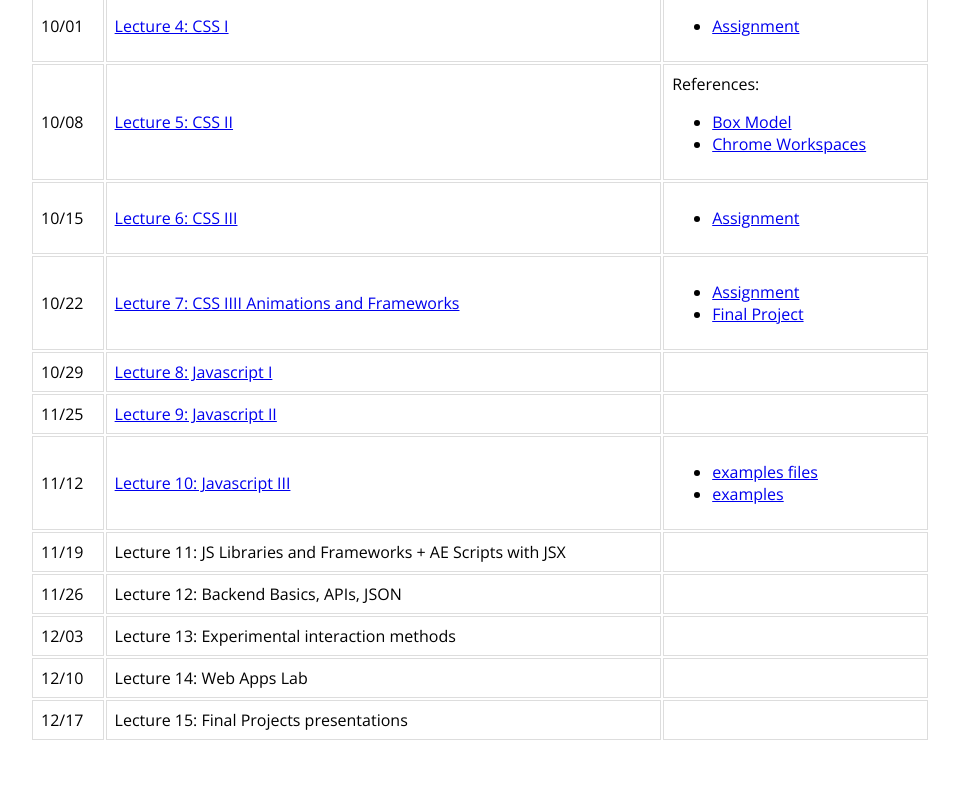
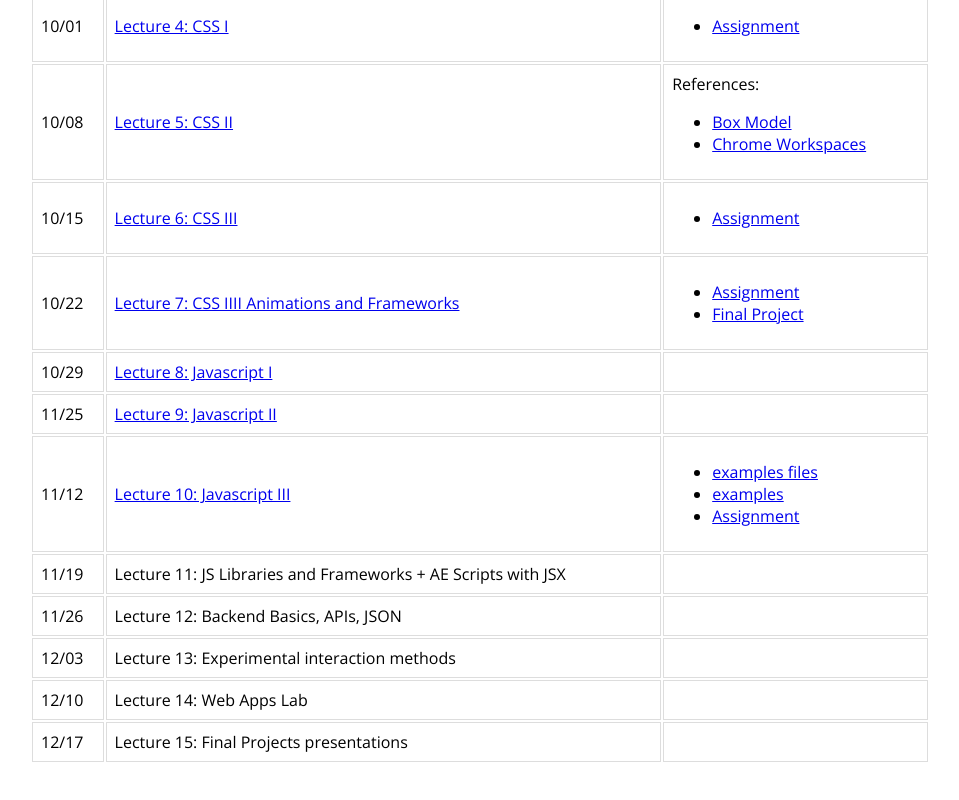
Before and after one commit to jasrub/hsg5343a-fall2018, a plain HTML site: page index.html in a window 1280 px wide. Shown: the part 751-1551 px from the top of the page, without its empty margins (10-969 px from the left). Drawn offline with nearby package versions, Linux system fonts and the light colour scheme.

Commit message:
add assignment

```diff
--- a/index.html
+++ b/index.html
@@ -129,6 +129,7 @@
                             <ul>
                                 <li><a href="images/lecture10/examples.zip">examples files</a></li>
                                 <li><a href="images/lecture10/examples/index.html">examples</a></li>
+                                <li><a href="lecture10_javascript3.html#/20">Assignment</a></li>
                             </ul>
                         </td>
                     </tr>
```
